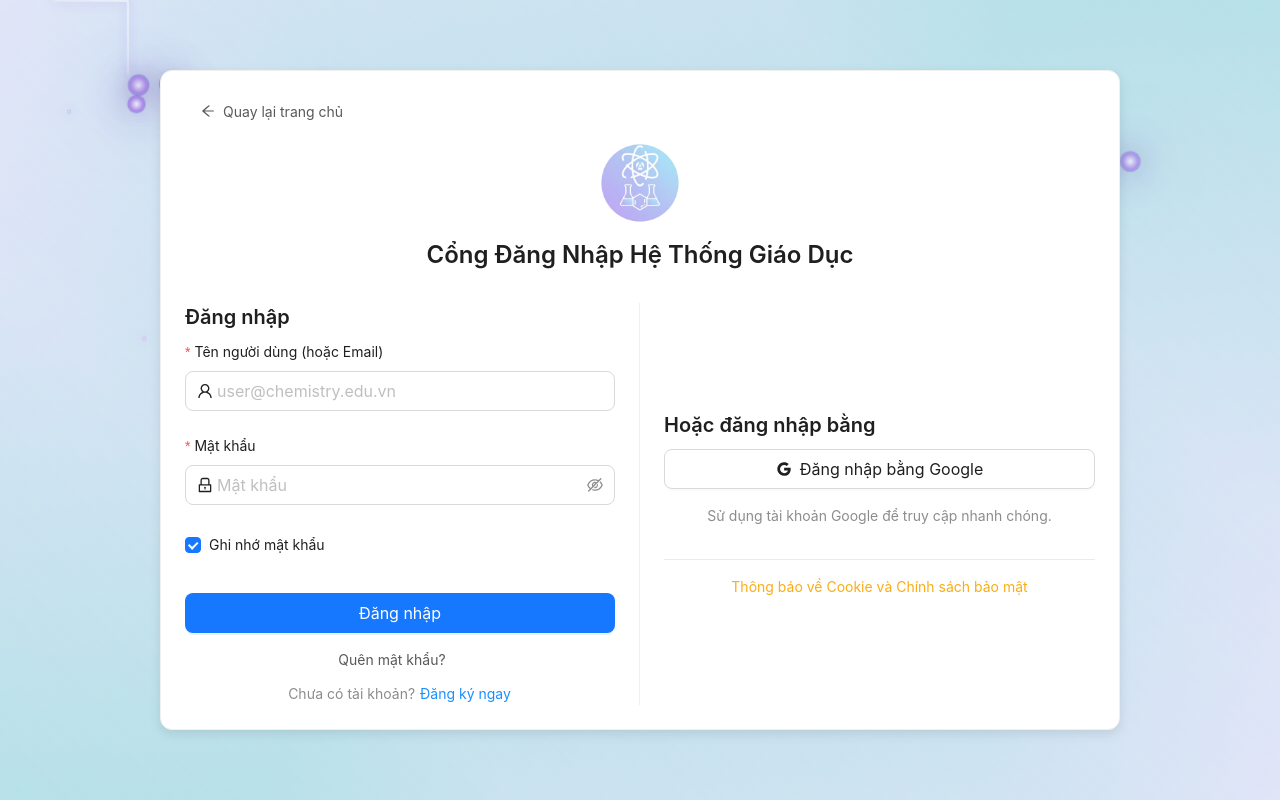
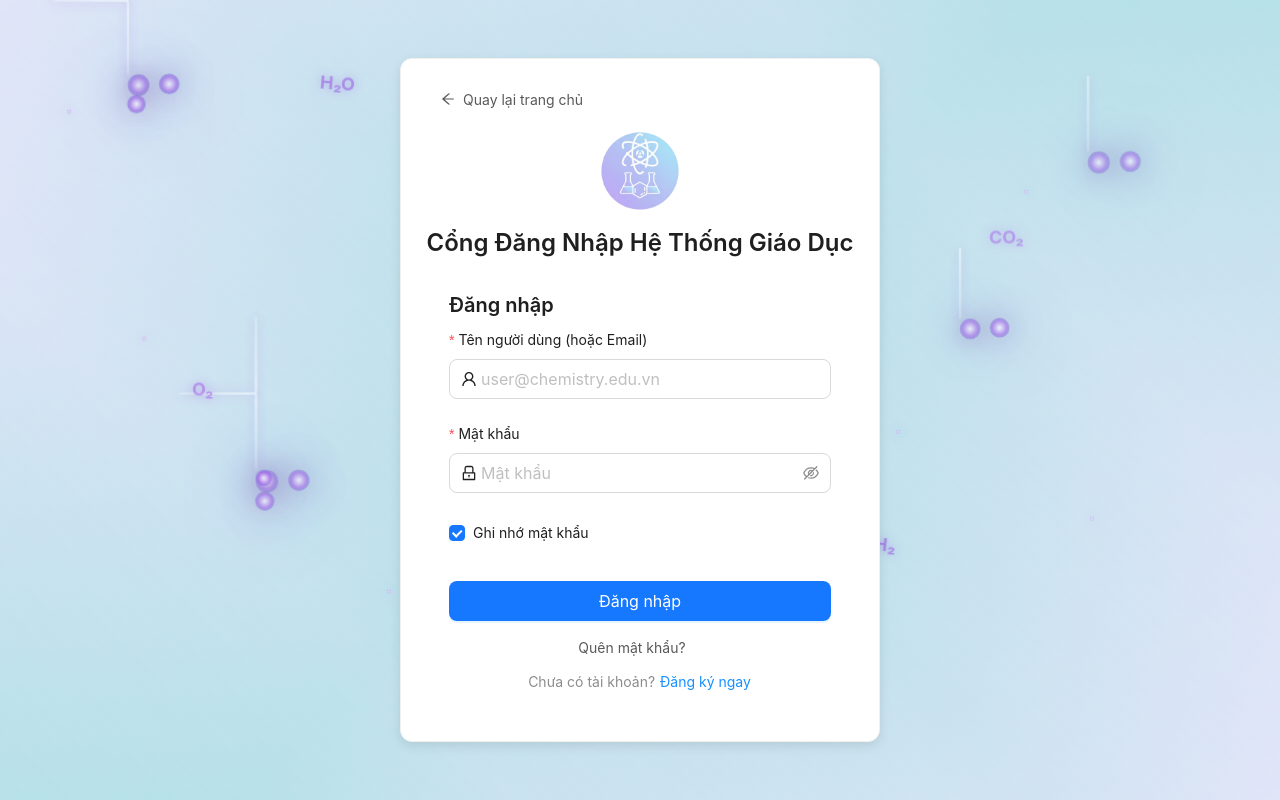
Before and after one commit to bacsiemon/swd392-lesson-plan-exam, a React (Vite) app in the folder web/: page /login in a window 1280 px wide. Built offline with nearby package versions, Linux system fonts and the light colour scheme; no server answers.

Commit message:
xóa giao diện đăng nhập bằng googble

```diff
--- a/web/src/pages/LoginPage.jsx
+++ b/web/src/pages/LoginPage.jsx
@@ -1,6 +1,6 @@
 import React, { useState, useEffect } from 'react';
-import { Form, Input, Button, Card, Typography, Row, Col, Layout, notification, Divider, Checkbox } from 'antd';
-import { GoogleOutlined, UserOutlined, LockOutlined, ArrowLeftOutlined } from '@ant-design/icons';
+import { Form, Input, Button, Card, Typography, Layout, notification, Checkbox } from 'antd';
+import { UserOutlined, LockOutlined, ArrowLeftOutlined } from '@ant-design/icons';
 import { useNavigate } from 'react-router-dom';
 
 import Logo from '../Assets/Logo.png';
@@ -137,14 +137,6 @@ const LoginPage = () => {
         }
     };
 
-    const handleGoogleLogin = () => {
-        openNotification(
-            'info',
-            'Tích hợp Google',
-            'Chức năng Đăng nhập bằng Google đang được triển khai.'
-        );
-    };
-
     const handleForgotPassword = () => {
         navigate('/forgot-password');
     };
@@ -187,7 +179,7 @@ const LoginPage = () => {
 
                 <Card
                     className="login-card"
-                    style={{ maxWidth: 960, width: '100%', borderRadius: '12px', boxShadow: '0 4px 12px rgba(0,0,0,0.1)' }}
+                    style={{ maxWidth: 480, width: '100%', borderRadius: '12px', boxShadow: '0 4px 12px rgba(0,0,0,0.1)' }}
                 >
                     {/* Nút quay lại */}
                     <Button
@@ -226,9 +218,7 @@ const LoginPage = () => {
                         </Title>
                     </div>
 
-                    <Row gutter={48} justify="center" align="middle">
-
-                        <Col xs={24} lg={12} style={{ borderRight: window.innerWidth >= 992 ? '1px solid #f0f0f0' : 'none', paddingRight: window.innerWidth >= 992 ? '24px' : '0' }}>
+                    <div style={{ padding: '0 24px' }}>
                         <Title level={4}>Đăng nhập</Title>
 
                         <Form
@@ -295,7 +285,7 @@ const LoginPage = () => {
                         </div>
 
                         {/* Nút Đăng ký tài khoản */}
-                            <div style={{ textAlign: 'center', marginTop: '12px' }}>
+                        <div style={{ textAlign: 'center', marginTop: '12px', marginBottom: '24px' }}>
                             <Text type="secondary">Chưa có tài khoản? </Text>
                             <Button
                                 type="link"
@@ -305,34 +295,7 @@ const LoginPage = () => {
                                 Đăng ký ngay
                             </Button>
                         </div>
-                        </Col>
-
-                        {/* Cột 2: Đăng nhập bằng Google */}
-                        <Col xs={24} lg={12} style={{ paddingTop: window.innerWidth < 992 ? '24px' : '0' }}>
-                            <Title level={4}>Hoặc đăng nhập bằng</Title>
-
-                            <Button
-                                icon={<GoogleOutlined />}
-                                size="large"
-                                onClick={handleGoogleLogin}
-                                style={{ width: '100%', marginBottom: '8px' }}
-                            >
-                                Đăng nhập bằng Google
-                            </Button>
-
-                            <Text type="secondary" style={{ display: 'block', textAlign: 'center', marginTop: '8px' }}>
-                                Sử dụng tài khoản Google để truy cập nhanh chóng.
-                            </Text>
-
-                            {/* Thông báo bổ sung */}
-                            <Divider style={{ margin: '32px 0 16px 0' }} />
-                            <div style={{ textAlign: 'center' }}>
-                                <Link style={{ color: '#faad14' }}>
-                                    Thông báo về Cookie và Chính sách bảo mật
-                                </Link>
                     </div>
-                        </Col>
-                    </Row>
                 </Card>
             </Content>
         </Layout>
```
Also changed, not shown: 1 other file (tests, documents, lock files or other folders). Lines whose indentation alone changed are shown as unchanged.
